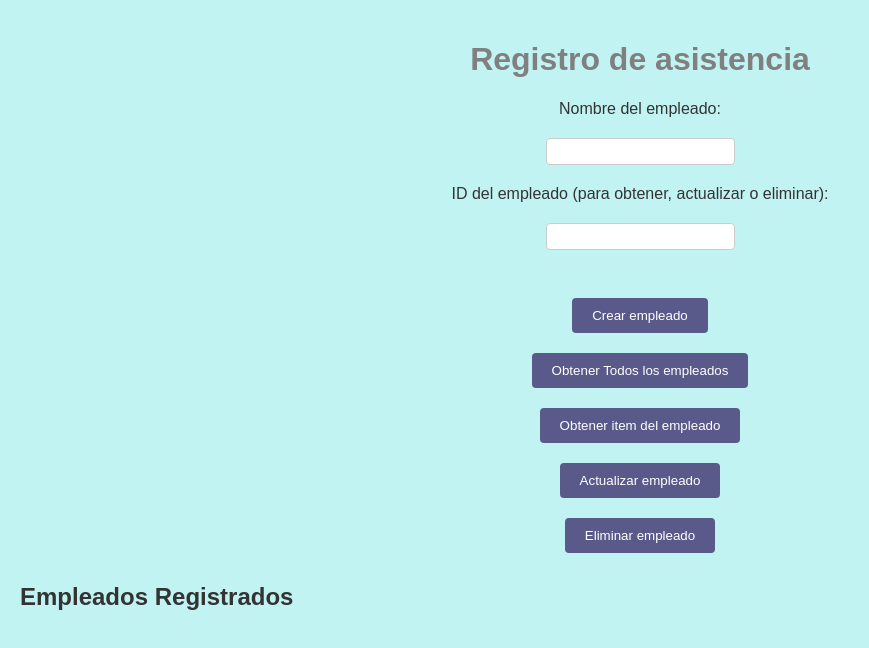
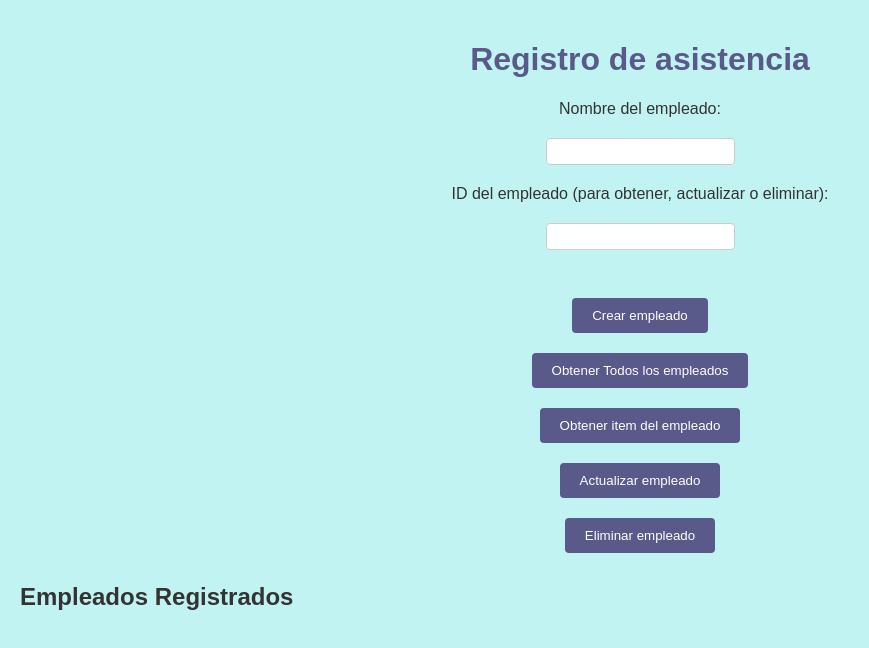
Before and after one commit to DACS-SLL/Web_App_Arch, a website: page views/index.html in a window 1280 px wide. Shown: the whole page, without its empty margins (0-869 px from the left). Drawn offline with Linux system fonts and the light colour scheme.

Commit message:
Update index.html

```diff
--- a/views/index.html
+++ b/views/index.html
@@ -8,7 +8,7 @@
   <script src="scripts.js" defer></script>
 </head>
 <body>
-  <h1 style="color: grey;">Registro de asistencia</h1>
+  <h1>Registro de asistencia</h1>
   <form onsubmit="event.preventDefault();">
     <label for="itemName">Nombre del empleado:</label>
     <input type="text" id="itemName" name="itemName" required>
```
